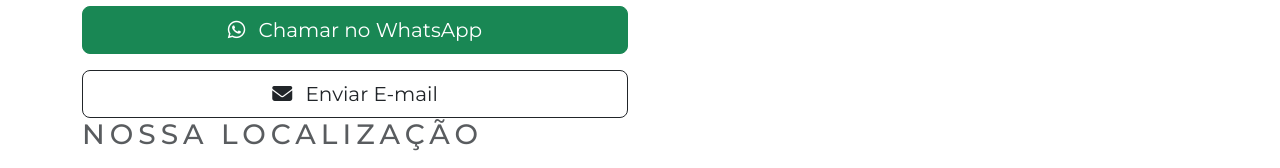
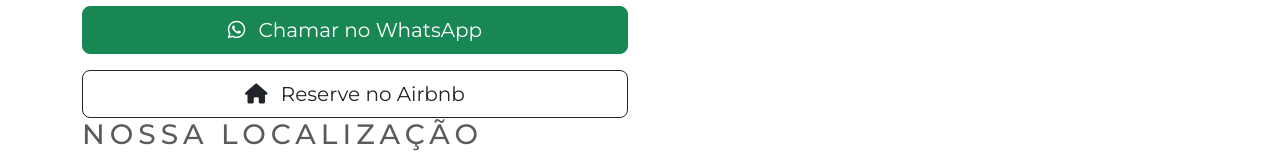
Before and after one commit to SalvadorGaldino/sitio-das-lhama, a plain HTML site: page Desktop/sitio-das-lhama-main/contact.html in a window 1280 px wide. Shown: the part 393-561 px from the top of the page. Drawn offline with nearby package versions, Linux system fonts and the light colour scheme; grey boxes are pictures that could not be loaded.

Commit message:
contato atualizado

```diff
--- a/Desktop/sitio-das-lhama-main/contact.html
+++ b/Desktop/sitio-das-lhama-main/contact.html
@@ -63,8 +63,8 @@
                         <a href="https://wa.me/5548991262230?text=Olá!%20Gostaria%20de%20mais%20informações%20sobre%20o%20Sítio%20das%20Lhamas." target="_blank" class="btn btn-success btn-lg">
                             <i class="fab fa-whatsapp me-2"></i> Chamar no WhatsApp
                         </a>
-                        <a href="mailto:Mateusfeon08@gmail.com" class="btn btn-outline-dark btn-lg">
-                            <i class="fas fa-envelope me-2"></i> Enviar E-mail
+                        <a href="https://www.airbnb.com.br/rooms/1546504410491967372?unique_share_id=be24667f-7ca2-46b6-b5c9-75617ef36760&viralityEntryPoint=1&s=76&utm_source=ig&utm_medium=social&utm_content=link_in_bio" target="_blank" class="btn btn-outline-dark btn-lg">
+                            <i class="fas fa-home me-2"></i> Reserve no Airbnb
                         </a>
                     </div>
                 </div>
```
